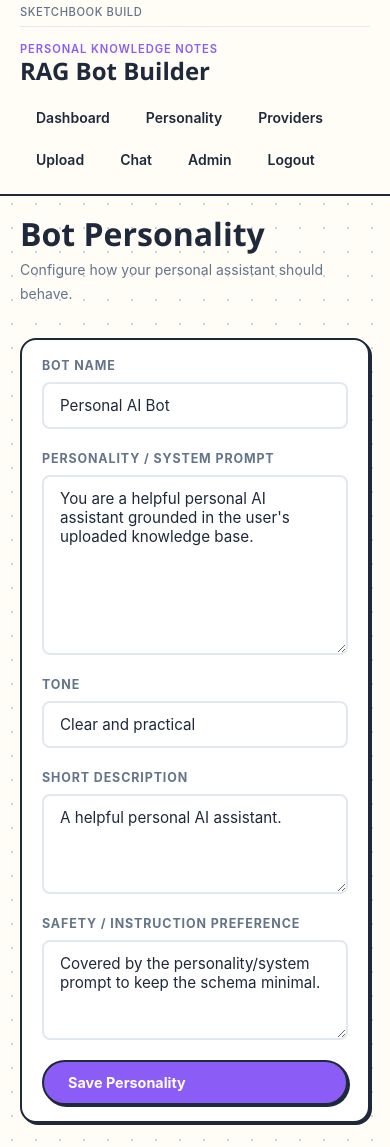
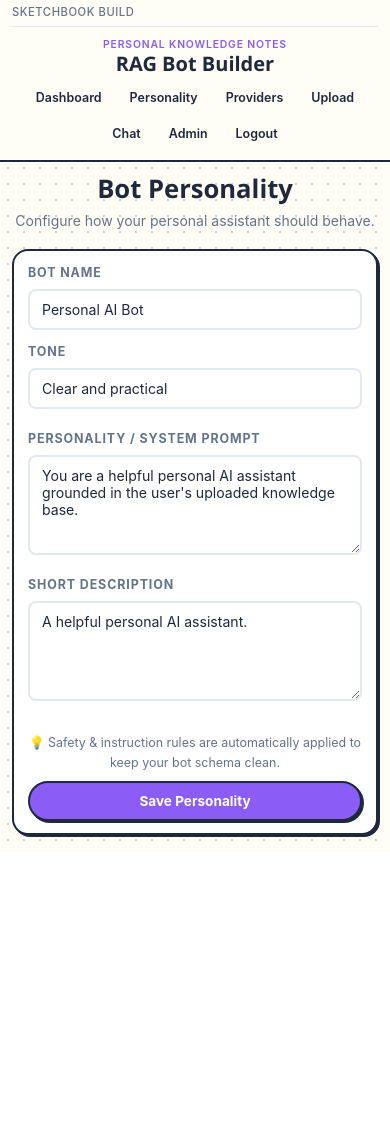
Before and after one commit to Valo-Asura/custom_ai_bot, a Flask app: page /personality in a window 390 px wide. After the commit the page ends 841 px from the top, so only its background shows below. Run offline with Flask 3, Linux system fonts and the light colour scheme; the visitor is signed in with stand-in values (Sample User, id 1); data comes from the database, SQL or seed files in the repository.

Commit message:
feat: integrate Vercel Analytics/Speed Insights, collapse info panels, compact forms, and optimize mobile layouts for S24 screen

```diff
--- a/static/style.css
+++ b/static/style.css
@@ -336,6 +336,52 @@ select {
   background-repeat: no-repeat;
   background-position: right 14px center;
   padding-right: 40px;
+}
+
+/* ─── Collapsible Details Accordion ─────────────────────────────────────── */
+.info-box-details {
+  border: 2px solid var(--border);
+  border-radius: var(--r-sm);
+  background: #EDE9FE;
+  overflow: hidden;
+  box-shadow: var(--shadow-pop-sm);
+  margin-bottom: 16px;
+}
+.info-box-details summary {
+  padding: 10px 14px;
+  font-family: var(--font-body);
+  font-weight: 700;
+  font-size: 0.85rem;
+  color: var(--fg);
+  cursor: pointer;
+  user-select: none;
+  list-style: none;
+  display: flex;
+  justify-content: space-between;
+  align-items: center;
+}
+.info-box-details summary::-webkit-details-marker {
+  display: none;
+}
+.info-box-details summary::after {
+  content: "＋";
+  font-weight: 800;
+  font-size: 0.9rem;
+}
+.info-box-details[open] summary::after {
+  content: "－";
+}
+
+.form-footer-row {
+  display: flex;
+  justify-content: space-between;
+  align-items: center;
+  gap: 16px;
+  flex-wrap: wrap;
+  margin-top: 12px;
+}
+.form-footer-row .inline-note {
+  max-width: 60%;
 }
 
 /* ─── Auth Shell ────────────────────────────────────────────────────────── */
@@ -696,11 +742,139 @@ tr:hover td { background: var(--muted-bg); }
 
 /* ─── Responsive ────────────────────────────────────────────────────────── */
 @media (max-width: 720px) {
-  .nav-row, .section-row { flex-direction: column; align-items: flex-start; }
-  .masthead-meta span:not(:first-child) { display: none; }
-  .chat-bubble.user   { margin-left: 16px; }
-  .chat-bubble.assistant { margin-right: 16px; }
-  .card { box-shadow: var(--shadow-pop-sm); }
-  button, .button-link { box-shadow: var(--shadow-pop-sm); }
-  .chat-input-row { grid-template-columns: 1fr; }
+  body {
+    background-size: 16px 16px;
+  }
+  .container {
+    width: calc(100% - 24px);
+  }
+  .page-shell {
+    padding: 12px 0 16px;
+  }
+  .site-header {
+    border-bottom-width: 2px;
+  }
+  .nav-row {
+    flex-direction: column;
+    align-items: center;
+    gap: 8px;
+    padding: 10px 0;
+  }
+  .brand {
+    align-items: center;
+    text-align: center;
+  }
+  .brand-title {
+    font-size: 1.25rem;
+  }
+  .brand-kicker {
+    font-size: 0.65rem;
+  }
+  .nav-links {
+    justify-content: center;
+    gap: 4px;
+  }
+  .nav-links a {
+    font-size: 0.78rem;
+    padding: 4px 10px;
+  }
+  .page-header {
+    text-align: center;
+    margin-bottom: 16px;
+  }
+  .page-header h1 {
+    font-size: 1.6rem;
+  }
+  .section-row {
+    flex-direction: column;
+    align-items: stretch;
+    text-align: center;
+    gap: 12px;
+  }
+  .section-row button, .section-row .button-link {
+    width: 100%;
+    justify-content: center;
+  }
+  .card {
+    padding: 12px 14px;
+    box-shadow: var(--shadow-pop-sm);
+  }
+  button, .button-link {
+    padding: 10px 18px;
+    font-size: 0.85rem;
+    box-shadow: var(--shadow-pop-sm);
+    width: 100%;
+    justify-content: center;
+  }
+  input, select, textarea {
+    padding: 10px 12px;
+    font-size: 0.88rem;
+  }
+  .grid {
+    gap: 12px;
+  }
+  .two-col, .three-col {
+    grid-template-columns: 1fr;
+  }
+  .dashboard-metrics {
+    grid-template-columns: repeat(3, 1fr);
+    gap: 8px;
+    margin-bottom: 10px;
+  }
+  .metric-card {
+    padding: 8px;
+  }
+  .metric-card h2 {
+    font-size: 0.72rem;
+  }
+  .metric {
+    font-size: 1.5rem;
+  }
+  .metric-card .compact-mode-line {
+    font-size: 0.7rem;
+    margin-top: 4px;
+  }
+  .dashboard-details {
+    grid-template-columns: 1fr;
+    gap: 10px;
+  }
+  .chat-bubble.user {
+    margin-left: 12px;
+    padding: 10px 12px;
+  }
+  .chat-bubble.assistant {
+    margin-right: 12px;
+    padding: 10px 12px;
+  }
+  .chat-input-row {
+    grid-template-columns: 1fr;
+    gap: 8px;
+  }
+  .upload-grid {
+    grid-template-columns: 1fr;
+    gap: 12px;
+  }
+  .form-footer-row {
+    flex-direction: column;
+    align-items: stretch;
+    gap: 8px;
+    text-align: center;
+  }
+  .form-footer-row .inline-note {
+    max-width: 100%;
+    font-size: 0.78rem;
+  }
+  .info-box-details summary {
+    font-size: 0.8rem;
+  }
+  .info-box {
+    padding: 10px 12px;
+    font-size: 0.78rem;
+  }
+  .info-box ul {
+    padding-left: 14px;
+  }
+  .masthead-meta span:not(:first-child) {
+    display: none;
+  }
 }
--- a/templates/base.html
+++ b/templates/base.html
@@ -4,7 +4,14 @@
     <meta charset="utf-8">
     <meta name="viewport" content="width=device-width, initial-scale=1">
     <title>{% block title %}Personal AI Bot Builder{% endblock %}</title>
-    <link rel="stylesheet" href="{{ url_for('static', filename='style.css') }}?v=12">
+    <link rel="stylesheet" href="{{ url_for('static', filename='style.css') }}?v=13">
+    <!-- Vercel Web Analytics -->
+    <script>
+      window.va = window.va || function () { (window.vaq = window.vaq || []).push(arguments); };
+    </script>
+    <script defer src="/_vercel/insights/script.js"></script>
+    <!-- Vercel Speed Insights -->
+    <script defer src="/_vercel/speed-insights/script.js"></script>
 </head>
 <body>
     {# SECURITY:XSS - escape rendered user/document content in templates. #}
--- a/templates/personality.html
+++ b/templates/personality.html
@@ -10,23 +10,25 @@
 
 <section class="card">
     <form method="post" class="stack-form">
-        <label>Bot Name
-            <input type="text" name="bot_name" value="{{ profile.bot_name }}" required>
-        </label>
+        <div class="grid two-col">
+            <label>Bot Name
+                <input type="text" name="bot_name" value="{{ profile.bot_name }}" required>
+            </label>
+            <label>Tone
+                <input type="text" name="tone" value="{{ profile.tone }}" placeholder="Clear, concise, friendly">
+            </label>
+        </div>
         <label>Personality / System Prompt
-            <textarea name="personality_prompt" rows="8" required>{{ profile.personality_prompt }}</textarea>
-        </label>
-        <label>Tone
-            <input type="text" name="tone" value="{{ profile.tone }}" placeholder="Clear, concise, friendly">
+            <textarea name="personality_prompt" rows="3" required>{{ profile.personality_prompt }}</textarea>
         </label>
         <label>Short Description
-            <textarea name="description" rows="3"
+            <textarea name="description" rows="2"
                 placeholder="What is this bot optimized for?">{{ profile.description }}</textarea>
         </label>
-        <label>Safety / Instruction Preference
-            <textarea rows="3" disabled>Covered by the personality/system prompt to keep the schema minimal.</textarea>
-        </label>
-        <button type="submit">Save Personality</button>
+        <div class="form-footer-row">
+            <span class="muted inline-note">💡 Safety & instruction rules are automatically applied to keep your bot schema clean.</span>
+            <button type="submit">Save Personality</button>
+        </div>
     </form>
 </section>
 {% endblock %}
```
Also changed, not shown: templates/providers.html (+8 -3 lines), templates/upload.html (+16 -17 lines), config.py (line endings or trailing spaces), services/auth_service.py (line endings or trailing spaces), services/rag_service.py (line endings or trailing spaces), services/user_service.py (line endings or trailing spaces), static/app.js (line endings or trailing spaces), templates/admin.html (line endings or trailing spaces).
